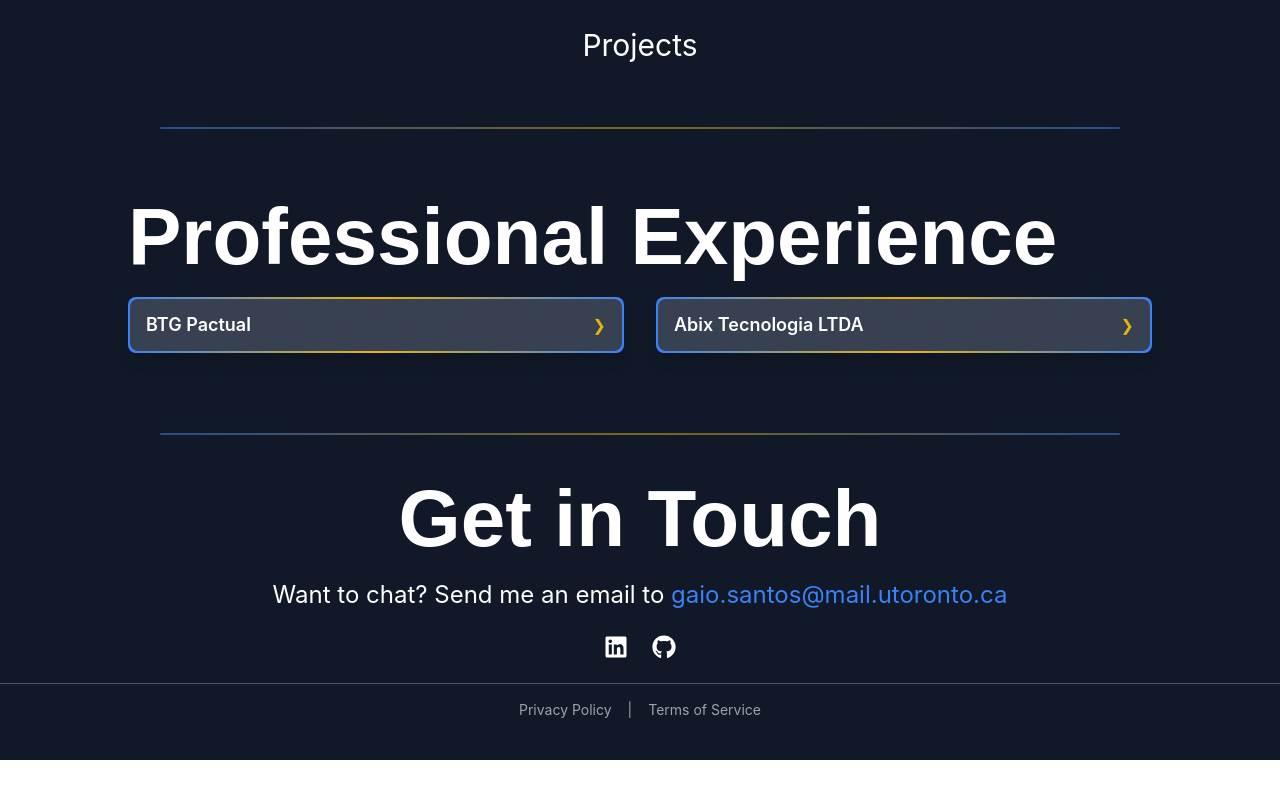
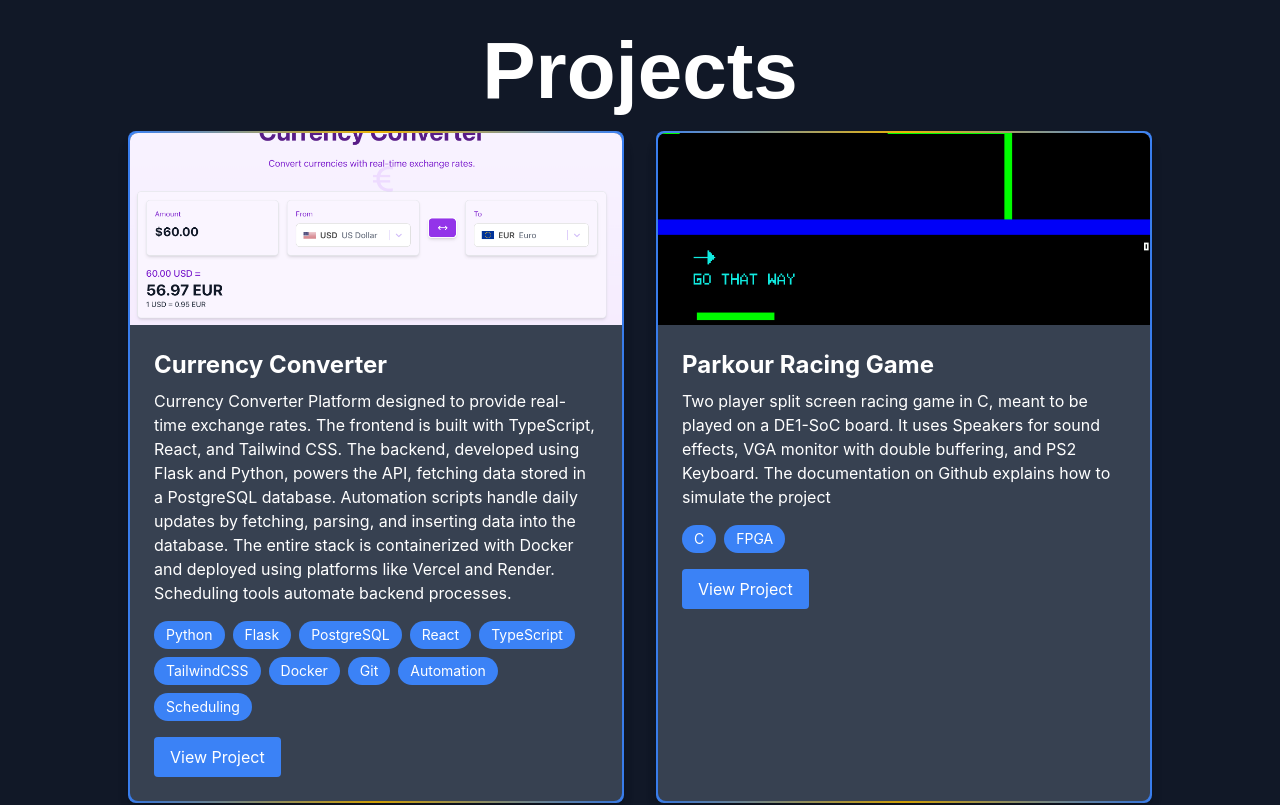
Before and after one commit to GaioAugusto/Portfolio, a React (Create React App) app in the folder my-portfolio/: page / in a window 1280 px wide. Shown: the part 1620-2425 px from the top of the page. Before the commit the page ends 2380 px from the top, so only its background shows below. Built offline with nearby package versions, Linux system fonts and the light colour scheme.

Commit message:
Added projects component

```diff
--- a/my-portfolio/src/components/Experience/view.tsx
+++ b/my-portfolio/src/components/Experience/view.tsx
@@ -20,7 +20,7 @@ export const ExperienceView: ComponentType = ({
           {commonLocale.get("experience")}
         </h1>
 
-        <div className="flex flex-row justify-center items-center space-x-8">
+        <div className="flex flex-row justify-center items-stretch space-x-8 h-full">
           {/* Map over experiences and pass each one to Accordion */}
           {experiences.map((experience, index) => (
             <Accordion key={index} experience={experience} />
--- /dev/null
+++ b/my-portfolio/src/components/Projects/components/ProjectCard/index.tsx
@@ -0,0 +1,7 @@
+import { ProjectCardProps } from "./types";
+import { ProjectCardView } from "./view";
+
+type ComponentType = React.FC<ProjectCardProps>;
+export const ProjectCard: ComponentType = (props) => {
+  return <ProjectCardView theme={props.theme} project={props.project} />;
+};
--- /dev/null
+++ b/my-portfolio/src/components/Projects/components/ProjectCard/types.ts
@@ -0,0 +1,12 @@
+import { Theme } from "../../../../styles/theme";
+import { Project } from "../../types";
+
+export interface ProjectCardProps {
+  key: number;
+  project: Project;
+  theme: Theme;
+}
+export interface ProjectCardViewProps {
+  theme: Theme;
+  project: Project;
+}
--- /dev/null
+++ b/my-portfolio/src/components/Projects/components/ProjectCard/view.tsx
@@ -0,0 +1,57 @@
+import { gradientClass } from "../../../../utilities/gradientClass";
+import { ProjectCardViewProps } from "./types";
+
+type ComponentType = React.FC<ProjectCardViewProps>;
+export const ProjectCardView: ComponentType = ({ theme, project }) => {
+  const gradient = gradientClass(theme);
+
+  return (
+    <div
+      className={`rounded-lg bg-gradient-to-r ${gradient} p-0.5 shadow-lg h-full`}
+    >
+      {/* Inner content with a solid background */}
+      <div
+        className={`rounded-lg overflow-hidden shadow-lg ${theme.card_background_closed} transition-colors duration-500 h-full`}
+      >
+        {/* Project Image */}
+        <img
+          src={project.imageUrl}
+          alt={project.title}
+          className="w-full h-48 object-cover"
+        />
+
+        {/* Project Content */}
+        <div className="p-6">
+          <h2 className={`text-2xl font-bold mb-2 ${theme.text}`}>
+            {project.title}
+          </h2>
+          <p className={`text-base mb-4 ${theme.text}`}>
+            {project.description}
+          </p>
+
+          {/* Skills Learned */}
+          <div className="flex flex-wrap gap-2 mb-4">
+            {project.skills.map((skill, index) => (
+              <span
+                key={index}
+                className="bg-blue-500 text-white text-sm px-3 py-1 rounded-full"
+              >
+                {skill}
+              </span>
+            ))}
+          </div>
+
+          {/* View Project Button */}
+          <a
+            href={project.deployedUrl}
+            target="_blank"
+            rel="noopener noreferrer"
+            className="inline-block bg-blue-500 text-white px-4 py-2 rounded hover:bg-blue-700 transition"
+          >
+            {project.buttonText}
+          </a>
+        </div>
+      </div>
+    </div>
+  );
+};
--- a/my-portfolio/src/components/Projects/index.tsx
+++ b/my-portfolio/src/components/Projects/index.tsx
@@ -1,12 +1,48 @@
 import { useDarkMode } from "../../contexts/DarkModeContext";
 import { getTheme } from "../../styles/theme";
-import { ProjectsProps } from "./types";
+import { Project, ProjectsProps } from "./types";
 import { ProjectsView } from "./view";
+import parkourScreenshot from "../../assets/images/parkourScreenshot.png";
+import currencyConverterScreenshot from "../../assets/images/currencyConverterScreenshot.png";
+import { useLocale } from "../../contexts/Locale";
 
 type ComponentType = React.FC<ProjectsProps>;
 export const Projects: ComponentType = () => {
   const { isDarkMode } = useDarkMode();
   const theme = getTheme(isDarkMode);
+  const { templatesLocale } = useLocale();
 
-  return <ProjectsView theme={theme} />;
+  const projects: Project[] = [
+    {
+      title: "Currency Converter",
+      description: templatesLocale.get("currencyConverterDescription"),
+      imageUrl: currencyConverterScreenshot,
+      deployedUrl: "https://currency-converter-front-one.vercel.app/",
+      skills: [
+        "Python",
+        "Flask",
+        "PostgreSQL",
+        "React",
+        "TypeScript",
+        "TailwindCSS",
+        "Docker",
+        "Git",
+        "Automation",
+        "Scheduling",
+      ],
+      buttonText: "View Project",
+    },
+    {
+      title: "Parkour Racing Game",
+      description:
+        "Two player split screen racing game in C, meant to be played on a DE1-SoC board. It uses Speakers for sound effects, VGA monitor with double buffering, and PS2 Keyboard. The documentation on Github explains how to simulate the project",
+      imageUrl: parkourScreenshot,
+      deployedUrl: "https://github.com/rohan-modi/SplitScreenRacer",
+      skills: ["C", "FPGA"],
+      buttonText: "View Project",
+    },
+    // Add more projects as needed
+  ];
+
+  return <ProjectsView theme={theme} projects={projects} />;
 };
--- a/my-portfolio/src/components/Projects/view.tsx
+++ b/my-portfolio/src/components/Projects/view.tsx
@@ -1,17 +1,25 @@
 import { useLocale } from "../../contexts/Locale";
+import { ProjectCard } from "./components/ProjectCard";
 import { ProjectsViewProps } from "./types";
 
 type ComponentType = React.FC<ProjectsViewProps>;
-export const ProjectsView: ComponentType = ({ theme }) => {
+export const ProjectsView: ComponentType = ({ theme, ...props }) => {
   const { commonLocale } = useLocale();
 
   return (
     <section
       id="projects"
-      className={`py-16 px-6 md:px-12 lg:px-24 ${theme.background} theme-transition`}
+      className={`flex justify-center py-16 px-6 md:px-12 lg:px-24 ${theme.background} theme-transition`}
     >
-      <div className="flex justify-center align-center text-3xl">
-        {commonLocale.get("projects")}
+      <div className="max-w-screen-lg mx-auto">
+        <h1 className={`header ${theme.text} text-center`}>
+          {commonLocale.get("projects")}
+        </h1>
+        <div className="grid grid-cols-1 md:grid-cols-2 gap-8">
+          {props.projects.map((project, index) => (
+            <ProjectCard key={index} project={project} theme={theme} />
+          ))}
+        </div>{" "}
       </div>
     </section>
   );
--- a/my-portfolio/src/resources/en-US.json
+++ b/my-portfolio/src/resources/en-US.json
@@ -22,6 +22,7 @@
     "abix": "Abix is the largest critical communication systems rental company in Brazil, specializing in renting radio communication systems and security cameras (CCTV).",
     "abixRole": "I worked on developing components and new features for the company's internal management platform.",
     "abixPosition": "Software Engineering Intern",
-    "connect": "Want to chat? Send me an email to"
+    "connect": "Want to chat? Send me an email to",
+    "currencyConverterDescription": "Currency Converter Platform designed to provide real-time exchange rates. The frontend is built with TypeScript, React, and Tailwind CSS. The backend, developed using Flask and Python, powers the API, fetching data stored in a PostgreSQL database. Automation scripts handle daily updates by fetching, parsing, and inserting data into the database. The entire stack is containerized with Docker and deployed using platforms like Vercel and Render. Scheduling tools automate backend processes."
   }
 }
--- a/my-portfolio/src/resources/pt-BR.json
+++ b/my-portfolio/src/resources/pt-BR.json
@@ -22,6 +22,7 @@
     "abix": "A maior locadora de sistemas de comunicação crítica do Brasil. especialista em alugar sistemas de radiocomunicação e câmeras de segurança (CFTV)",
     "abixRole": "Trabalhei desenvolvendo componentes e novas funcionalidades para a plataforma de gerenciamento interno da empresa",
     "abixPosition": "Engenheiro de software",
-    "connect": "Quer conversar? Envie um email para"
+    "connect": "Quer conversar? Envie um email para",
+    "currencyConverterDescription": "Plataforma de Conversão de Moedas projetada para fornecer taxas de câmbio em tempo real. O frontend é desenvolvido com TypeScript, React e Tailwind CSS. O backend, criado com Flask e Python, alimenta a API, buscando dados armazenados em um banco de dados PostgreSQL. Scripts de automação gerenciam atualizações diárias, buscando, processando e inserindo dados no banco de dados. Containerizado com Docker e implantado em Vercel e Render. Ferramentas de scheduling automatizam os processos do backend."
   }
 }
--- a/my-portfolio/src/types/strings/TemplateStrings.ts
+++ b/my-portfolio/src/types/strings/TemplateStrings.ts
@@ -8,4 +8,5 @@ export interface TemplateStrings {
   abixRole: string;
   abixPosition: string;
   connect: string;
+  currencyConverterDescription: string;
 }
```
Also changed, not shown: my-portfolio/src/components/Experience/Accordion/view.tsx (+5 -97 lines), my-portfolio/src/components/Projects/types.ts (+10 -0 lines), my-portfolio/src/assets/images/currencyConverterScreenshot.png (added), my-portfolio/src/assets/images/parkourScreenshot.png (added).
